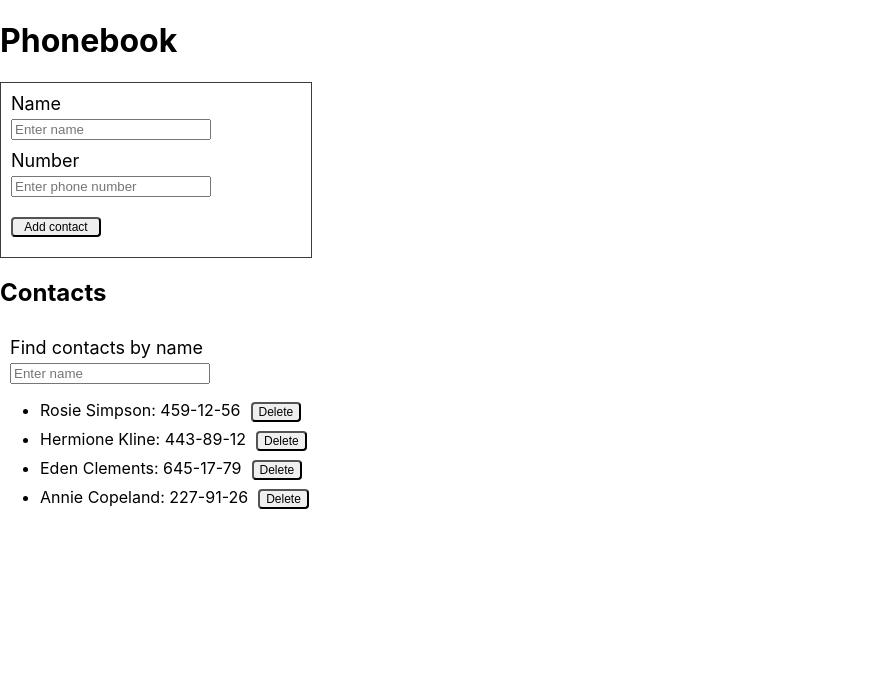
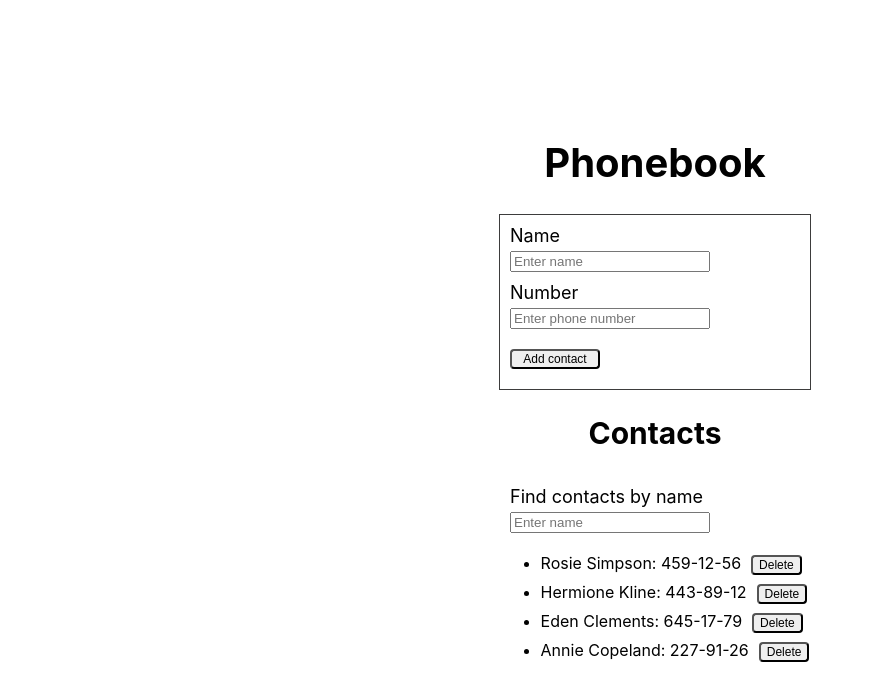
Before and after one commit to joa-kl/goit-react-hw-02-phonebook, a React (Create React App) app: page / in a window 1280 px wide. Shown: the top 700 px of the page, without its empty margins (0-874 px from the left). Built offline with nearby package versions, Linux system fonts and the light colour scheme.

Commit message:
styles update

```diff
--- a/src/components/App.jsx
+++ b/src/components/App.jsx
@@ -57,15 +57,15 @@ export class App extends Component {
 
     return (
       <div
-        // style={{
-        //   height: '100vh',
-        //   display: 'flex',
-        //   flexDirection: 'column',
-        //   justifyContent: 'center',
-        //   alignItems: 'center',
-        //   fontSize: 20,
-        //   color: '#010101',
-        // }}
+        style={{
+          height: '100vh',
+          display: 'flex',
+          flexDirection: 'column',
+          justifyContent: 'center',
+          alignItems: 'center',
+          fontSize: 20,
+          color: '#010101',
+        }}
       >
         <h1>Phonebook</h1>
         <ContactForm handleSubmit={this.handleSubmit} />
--- a/src/index.css
+++ b/src/index.css
@@ -2,6 +2,7 @@
 
 body {
   margin: 0;
+  padding-left: 30px;
   font-family: -apple-system, BlinkMacSystemFont, 'Segoe UI', 'Roboto', 'Oxygen',
     'Ubuntu', 'Cantarell', 'Fira Sans', 'Droid Sans', 'Helvetica Neue',
     sans-serif;
```
